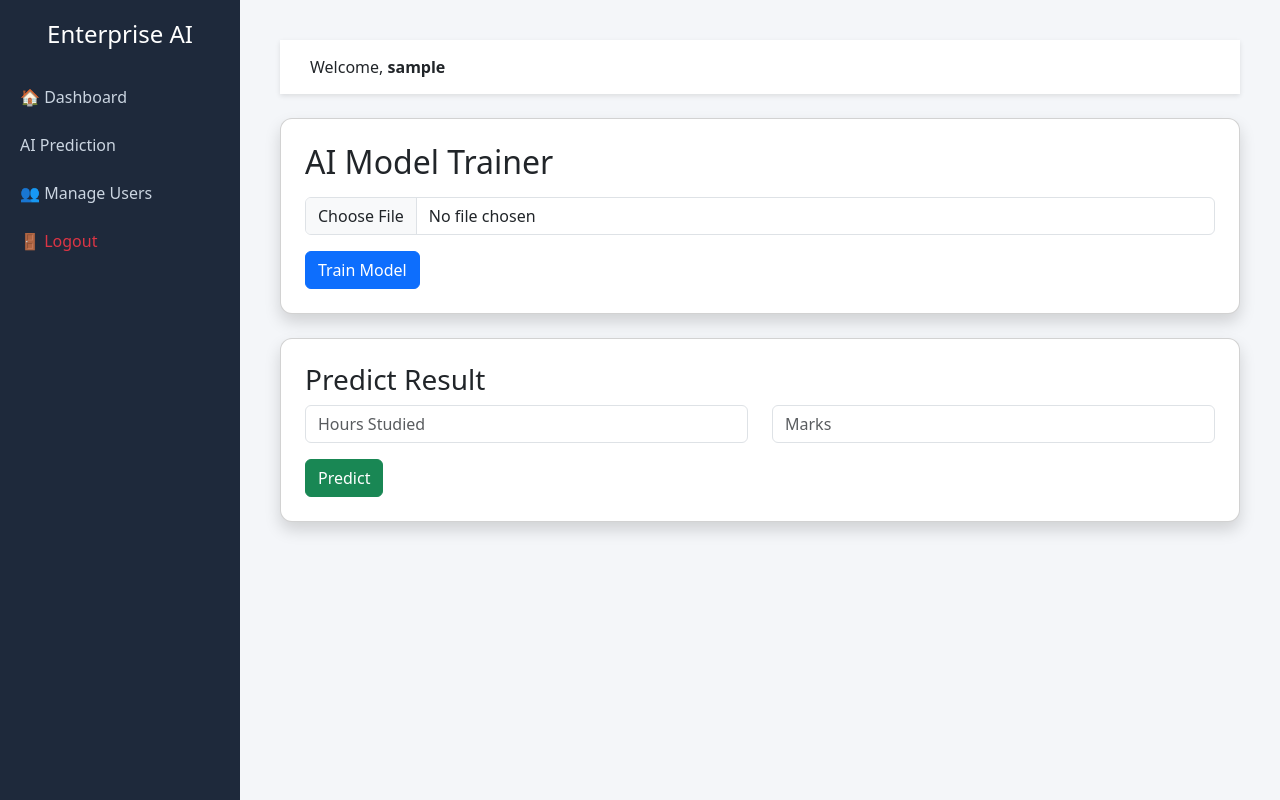
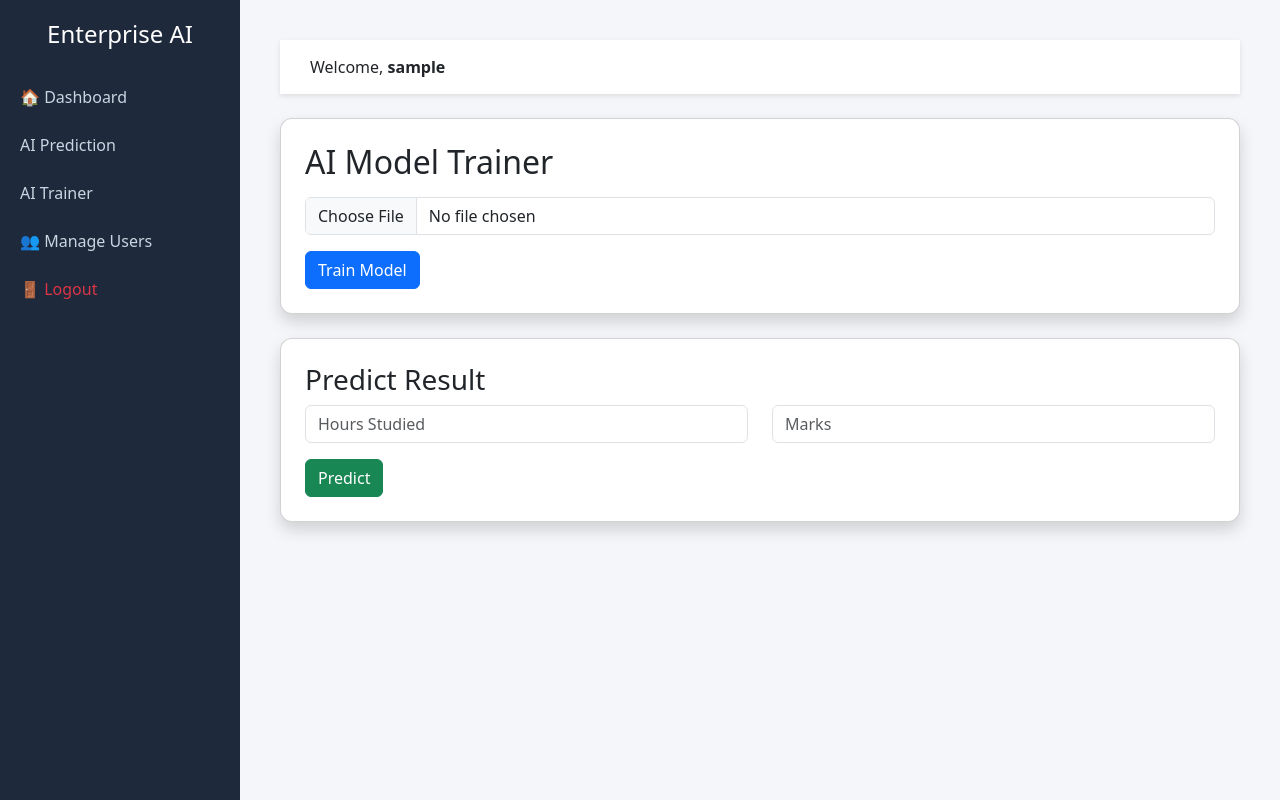
Before and after one commit to abdulkalam0217/enterprise-ai-platform, a Flask app: page /train_model in a window 1280 px wide. Run offline with Flask 3, Linux system fonts and the light colour scheme; the visitor is signed in with stand-in values (Sample User, id 1); parts of the project's set-up code (start-up, migrations or seed data) failed here and were passed over.

Commit message:
Added AI Trainer menu

```diff
--- a/templates/layout.html
+++ b/templates/layout.html
@@ -59,6 +59,7 @@
 
     <a href="/dashboard">🏠 Dashboard</a>
     <a href="{{ url_for('ai_prediction') }}">AI Prediction</a>
+    <a href="{{ url_for('train_model') }}">AI Trainer</a>
     {% if session.get("role") == "admin" %}
         <a href="/dashboard">👥 Manage Users</a>
     {% endif %}
```
